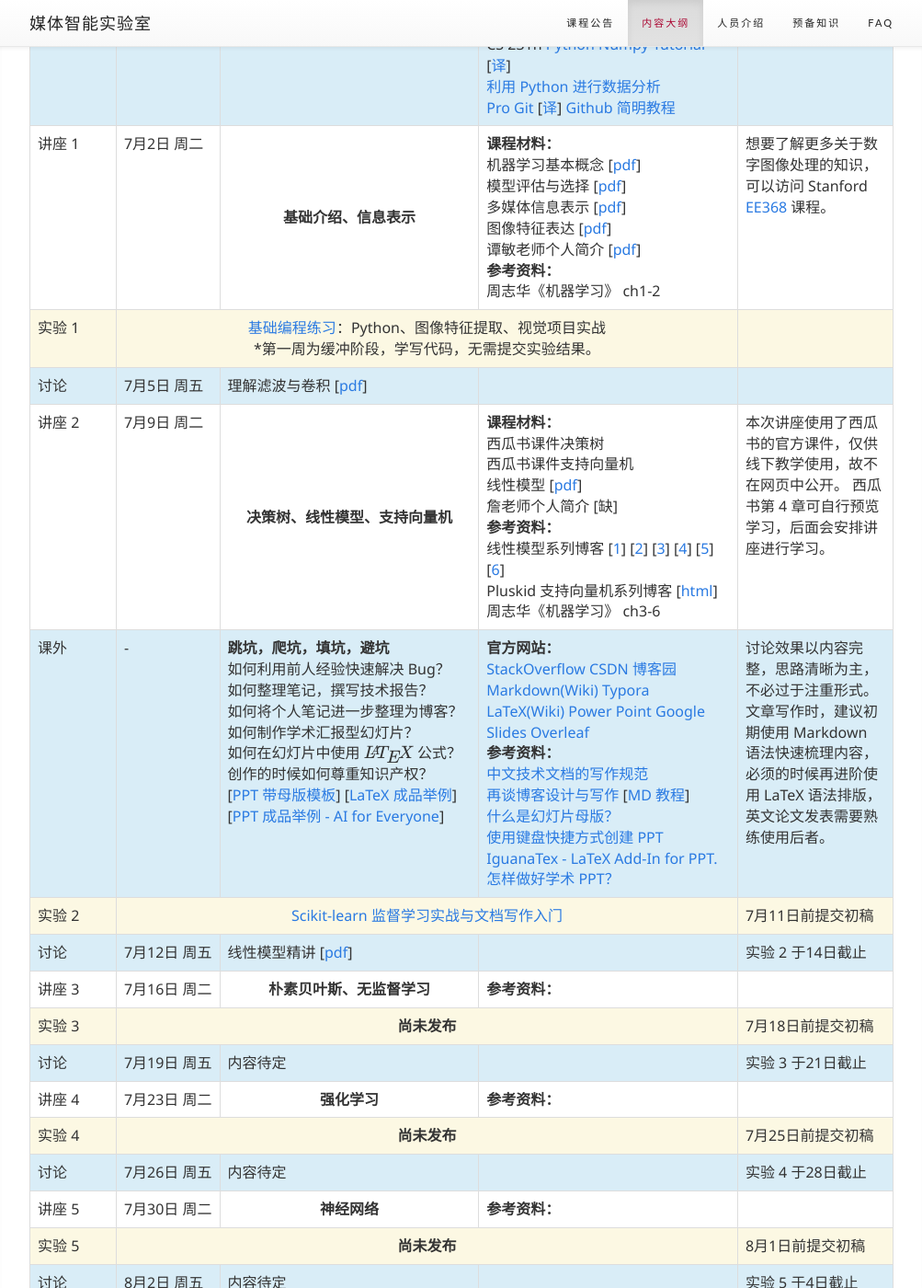
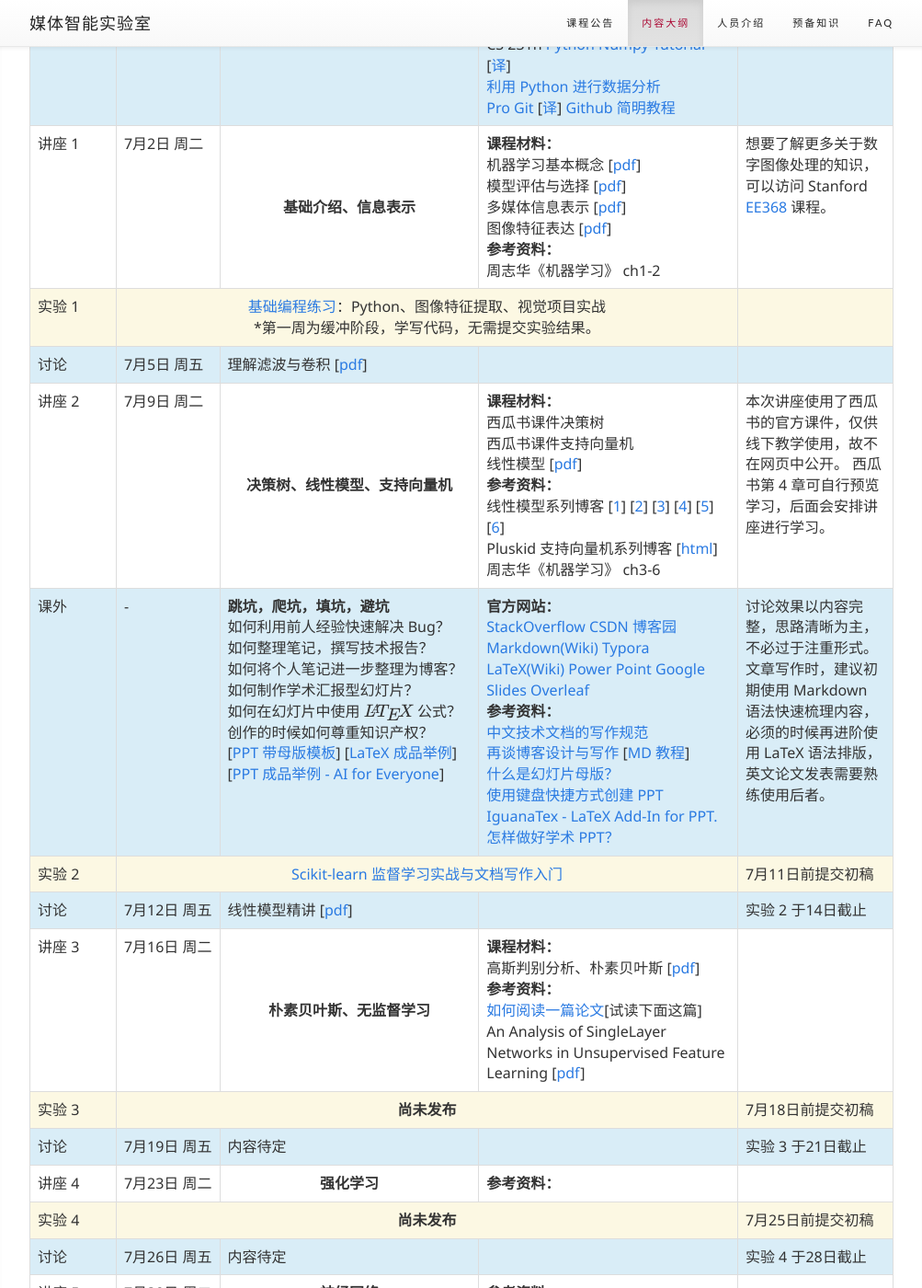
Before and after one commit to HDUMIL/summer-school, a Jekyll site: the page built from index.html, in a window 1280 px wide and 1400 px high, scrolled down 872 px. Shown: the whole window at 92% size, without its empty margins (138-1141 px from the left). Built offline with Jekyll 4.4.1, drawn with Linux system fonts in a browser that asks for light colours; nearby versions of some CDN libraries; formulas are drawn with MathJax 3.

Commit message:
add lec3

```diff
--- a/_includes/schedule.html
+++ b/_includes/schedule.html
@@ -86,8 +86,6 @@
                 [<a href="{{ "/slides/lec1-mm.pdf" | prepend: site.baseurl }}">pdf</a>]<br>
                 图像特征表达
                 [<a href="{{ "/slides/lec1-img-feature.pdf" | prepend: site.baseurl }}">pdf</a>]<br>
-                谭敏老师个人简介
-                [<a href="{{ "/slides/intro-tan.pdf" | prepend: site.baseurl }}">pdf</a>]<br>
                 <b>参考资料：</b><br>
                 周志华《机器学习》 ch1-2<br>
             </td>
@@ -128,7 +126,6 @@
                 西瓜书课件支持向量机<br>
                 线性模型
                 [<a href="{{ "/slides/lec2-linear-model.pdf" | prepend: site.baseurl }}">pdf</a>]<br>
-                詹老师个人简介 [缺]<br>
                 <b>参考资料：</b><br>
                 线性模型系列博客
                 [<a href="https://accepteddoge.com/cnblogs/mldl/regression-and-gradient-descent" target="_blank">1</a>]
@@ -221,10 +218,15 @@
             <td>7月16日 周二</td>
             <td style="text-align:center; vertical-align:middle;">
                 <b>朴素贝叶斯、无监督学习</b><br>
-
             </td>
             <td>
+                <b>课程材料：</b><br>
+                高斯判别分析、朴素贝叶斯
+                [<a href="{{ "/slides/lec3-naive-bayes.pdf" | prepend: site.baseurl }}">pdf</a>]<br>
                 <b>参考资料：</b><br>
+                <a href="https://accepteddoge.com/cnblogs/how-to-read-a-paper" target="_blank">如何阅读一篇论文</a>[试读下面这篇]<br>
+                An Analysis of Single­Layer Networks in Unsupervised Feature Learning
+                [<a href="{{ "https://ai.stanford.edu/~ang/papers/nipsdlufl10-AnalysisSingleLayerUnsupervisedFeatureLearning.pdf"}}">pdf</a>]<br>
             </td>
             <td>
             </td>
```
Also changed, not shown: 2 other files.
